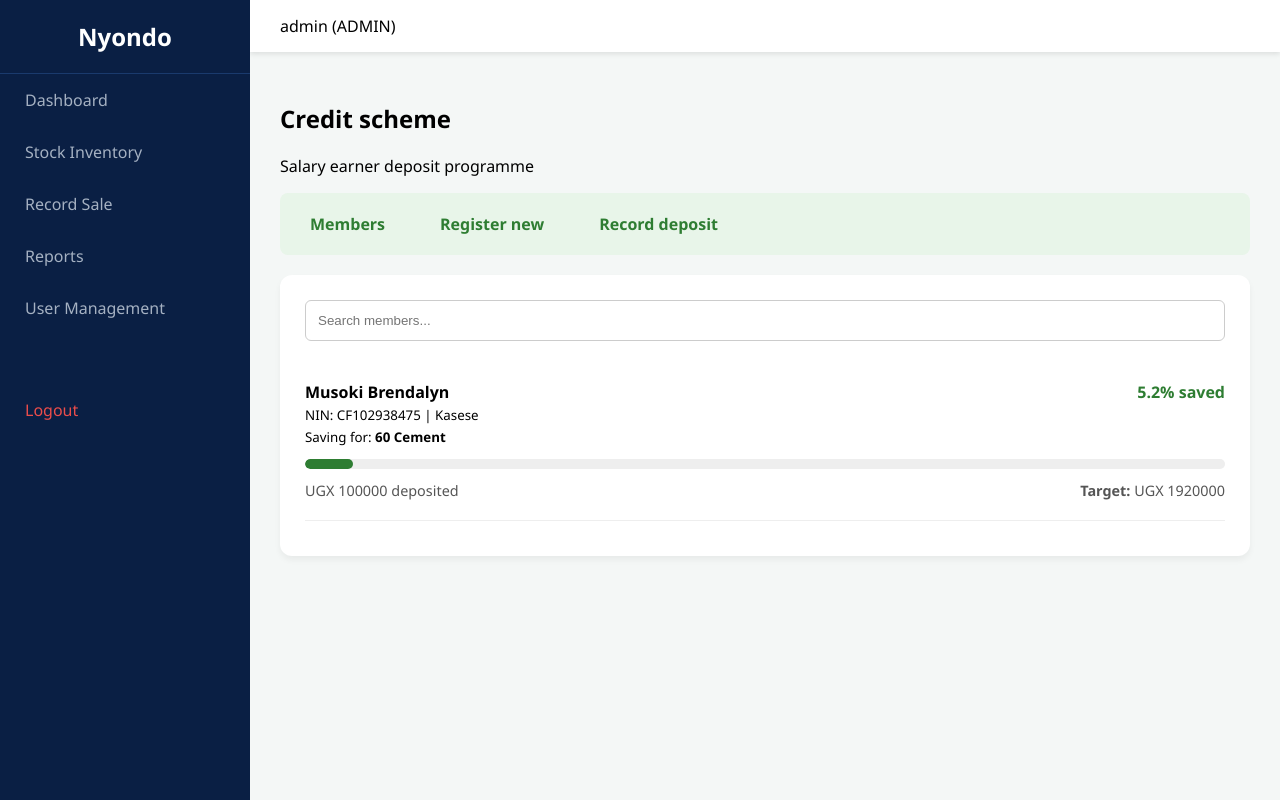
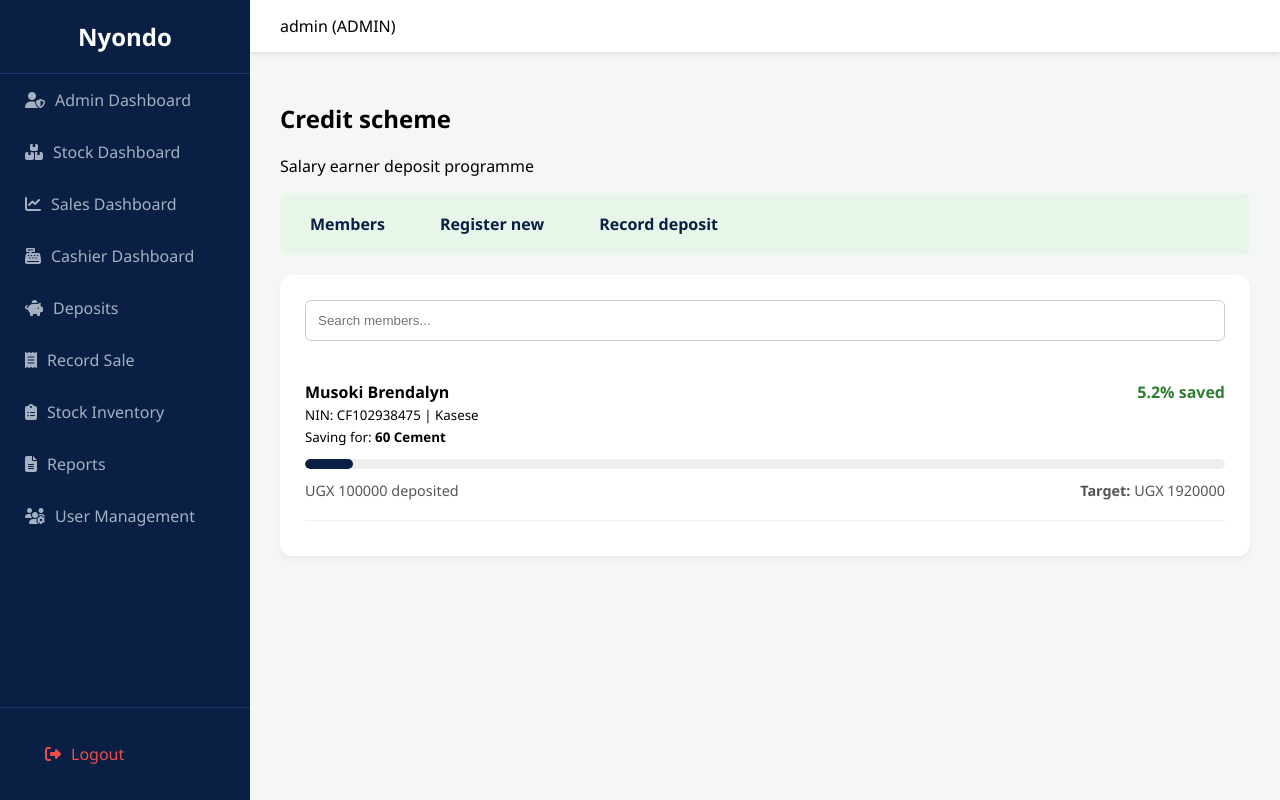
Before and after one commit to brendalyn-max/Nyondo-Final-Project, a Django app: page /deposits/ in a window 1280 px wide. Run offline with Django 5.2, Linux system fonts and the light colour scheme; a user stored in the database is signed in; data comes from the database, SQL or seed files in the repository; both versions use the stored data as it was after the commit.

Commit message:
made role based dashboards

```diff
--- a/web/templates/base.html
+++ b/web/templates/base.html
@@ -4,6 +4,9 @@
 <head>
     <meta charset="UTF-8">
     <title>{% block title %}Nyondo Hardware{% endblock %}</title>
+    <!-- Font Awesome for icons -->
+    <link rel="stylesheet" href="https://cdnjs.cloudflare.com/ajax/libs/font-awesome/6.5.0/css/all.min.css">
+
     <style>
         body {
             font-family: 'Segoe UI', Arial, sans-serif;
@@ -19,6 +22,8 @@
             color: white;
             height: 100vh;
             position: fixed;
+            display: flex;
+            flex-direction: column;
         }
 
         .sidebar h2 {
@@ -28,8 +33,14 @@
             margin: 0;
         }
 
+        .sidebar nav {
+            flex-grow: 1;
+        }
+
         .sidebar a {
-            display: block;
+            display: flex;
+            align-items: center;
+            gap: 10px;
             color: #a5b1c2;
             padding: 15px 25px;
             text-decoration: none;
@@ -41,6 +52,13 @@
             background: #123366;
             color: white;
             border-left: 4px solid #27ae60;
+        }
+
+        /* Pin logout at bottom */
+        .logout {
+            margin-top: auto;
+            padding: 20px;
+            border-top: 1px solid #1a3a6d;
         }
 
         /* Main Layout */
@@ -101,23 +119,41 @@
 
 <body>
     <div class="sidebar">
-        <h2>Nyondo</h2>
-        <a href="{% url 'home' %}"
-            class="{% if request.resolver_match.url_name == 'home' %}active{% endif %}">Dashboard</a>
-        <a href="{% url 'stock_list' %}"
-            class="{% if request.resolver_match.url_name == 'stock_list' %}active{% endif %}">Stock Inventory</a>
-        <a href="{% url 'record_sale' %}"
-            class="{% if request.resolver_match.url_name == 'record_sale' %}active{% endif %}">Record Sale</a>
+        <div>
+            <h2>Nyondo</h2>
+            <nav>
+                {% if user.role == "ADMIN" %}
+                    <a href="{% url 'admin_dashboard' %}"><i class="fas fa-user-shield"></i> Admin Dashboard</a>
+                    <a href="{% url 'stock_dashboard' %}"><i class="fas fa-boxes"></i> Stock Dashboard</a>
+                    <a href="{% url 'sales_dashboard' %}"><i class="fas fa-chart-line"></i> Sales Dashboard</a>
+                    <a href="{% url 'cashier_dashboard' %}"><i class="fas fa-cash-register"></i> Cashier Dashboard</a>
+                    <a href="{% url 'credit_scheme' %}"><i class="fas fa-piggy-bank"></i> Deposits</a>
+                    <a href="{% url 'record_sale' %}"><i class="fas fa-receipt"></i> Record Sale</a>
+                    <a href="{% url 'stock_list' %}"><i class="fas fa-clipboard-list"></i> Stock Inventory</a>
+                    <a href="#"><i class="fas fa-file-alt"></i> Reports</a>
+                    <a href="#"><i class="fas fa-users-cog"></i> User Management</a>
+                {% elif user.role == "SALES" %}
+                    <a href="{% url 'sales_dashboard' %}"><i class="fas fa-chart-line"></i> Sales Dashboard</a>
+                    <a href="{% url 'record_sale' %}"><i class="fas fa-receipt"></i> Record Sale</a>
+                    <a href="{% url 'credit_scheme' %}"><i class="fas fa-piggy-bank"></i> Deposits</a>
+                {% elif user.role == "STOCK" %}
+                    <a href="{% url 'stock_dashboard' %}"><i class="fas fa-boxes"></i> Stock Dashboard</a>
+                    <a href="{% url 'stock_list' %}"><i class="fas fa-clipboard-list"></i> Stock Inventory</a>
+                    {#<a href="{% url 'suppliers' %}"><i class="fas fa-truck"></i> Suppliers</a>#}
+                {% elif user.role == "CASHIER" %}
+                    <a href="{% url 'cashier_dashboard' %}"><i class="fas fa-cash-register"></i> Cashier Dashboard</a>
+                    <a href="{% url 'credit_scheme' %}"><i class="fas fa-piggy-bank"></i> Deposits</a>
+                    <a href="{% url 'record_sale' %}"><i class="fas fa-receipt"></i> Record Sale</a>
+                {% endif %}
+            </nav>
+        </div>
 
-
-
-        <!-- Only visible to authorized roles -->
-        {% if user.is_staff %}
-        <a href="#">Reports</a>
-        <a href="#">User Management</a>
-        {% endif %}
-
-        <a href="{% url 'logout' %}" style="margin-top: 50px; color: #eb4d4b;">Logout</a>
+        <!-- ✅ Logout always visible at bottom -->
+        <div class="logout">
+            <a href="{% url 'logout' %}" style="color:#eb4d4b;">
+                <i class="fas fa-sign-out-alt"></i> Logout
+            </a>
+        </div>
     </div>
 
     <div class="main-container">
--- a/web/templates/deposits.html
+++ b/web/templates/deposits.html
@@ -13,7 +13,7 @@
 
     .scheme-tabs a {
         text-decoration: none;
-        color: #2e7d32;
+        color: #0a1f44;
         font-weight: bold;
         padding: 10px 20px;
         border-radius: 5px;
@@ -57,14 +57,14 @@
     }
 
     .bar-fill {
-        background: #2e7d32;
+        background: #0a1f44;
         height: 100%;
         border-radius: 5px;
         transition: 0.3s;
     }
 
     .badge-ready {
-        background: #2e7d32;
+        background: #0a1f44;
         color: white;
         padding: 4px 12px;
         border-radius: 20px;
@@ -85,7 +85,7 @@
     }
 
     .btn-submit {
-        background: #2e7d32;
+        background: #0a1f44;
         color: white;
         border: none;
         padding: 12px 25px;
--- a/web/templates/stock.html
+++ b/web/templates/stock.html
@@ -23,7 +23,7 @@
     }
 
     .btn-add {
-        background: #27ae60;
+        background: #0a1f44;
         color: white;
     }
     .btn-save {
@@ -75,7 +75,7 @@
      }
     .bg-success {
          background: #e8f5e9;
-         color: #2e7d32;
+         color: #0a1f44;
         }
     .bg-warning {
         background: #fff3e0;
--- a/web/views.py
+++ b/web/views.py
@@ -13,7 +13,7 @@ from .models import *
 def index(request):
     """ Login Page View """
     if request.user.is_authenticated:
-        return redirect("home")
+        return redirect("admin_dashboard")
 
     if request.method == "POST":
         username = request.POST.get("username")
@@ -21,7 +21,7 @@ def index(request):
         user = authenticate(request, username=username, password=password)
         if user is not None:
             login(request, user)
-            return redirect("home")
+            return redirect("admin_dashboard")
         else:
             messages.error(request, "Invalid username or password")
             return redirect("index")
```
Also changed, not shown: db.sqlite3.
